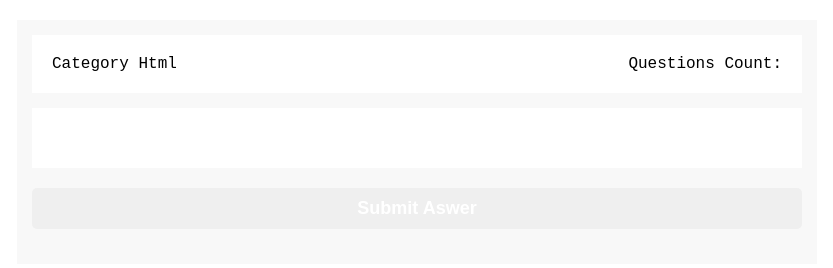
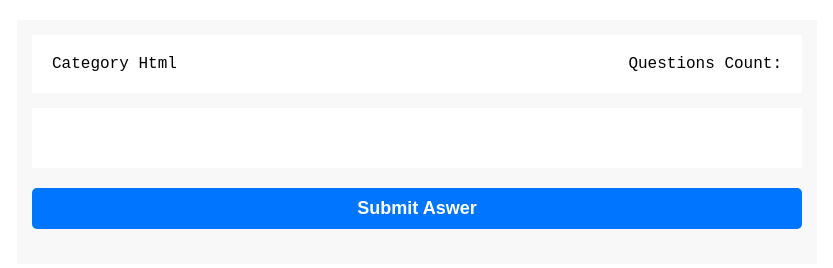
Before and after one commit to isaibrahim1/Quiz-Game, a plain HTML site: page index.html in a window 1280 px wide. Shown: the whole page, without its empty margins (223-1056 px from the left). Drawn offline with Linux system fonts and the light colour scheme; no server answers.

Commit message:
change  background color to submit button

```diff
--- a/assets/css/style.css
+++ b/assets/css/style.css
@@ -57,7 +57,7 @@ body {
 
 /*submit-button*/
 .quiz-game .submit-button {
-    background-color: 30075ff;
+    background-color: #0075ff;
     display: block;
     width: 100%;
     padding: 10px;
```
